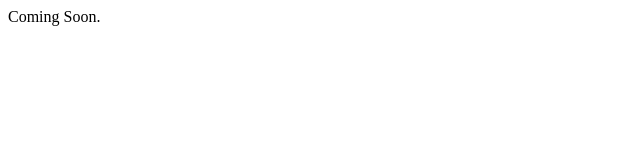
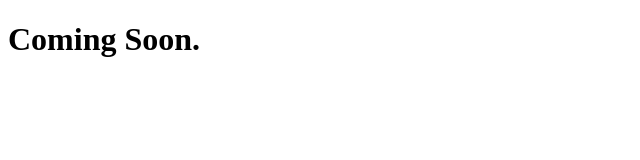
Before and after one commit to jandraaz/roccopapersciossors.co, a plain HTML site: page index.html in a window 1280 px wide. Shown: the whole page, without its empty margins (0-640 px from the left). Drawn offline with Linux system fonts and the light colour scheme.

Commit message:
Update index.html

```diff
--- a/index.html
+++ b/index.html
@@ -1,3 +1,8 @@
-<header>
-  Coming Soon.
-</header>
+<!DOCTYPE html>
+<html>
+<body>
+
+<h1>Coming Soon.</h1>
+
+</body>
+</html>
```
